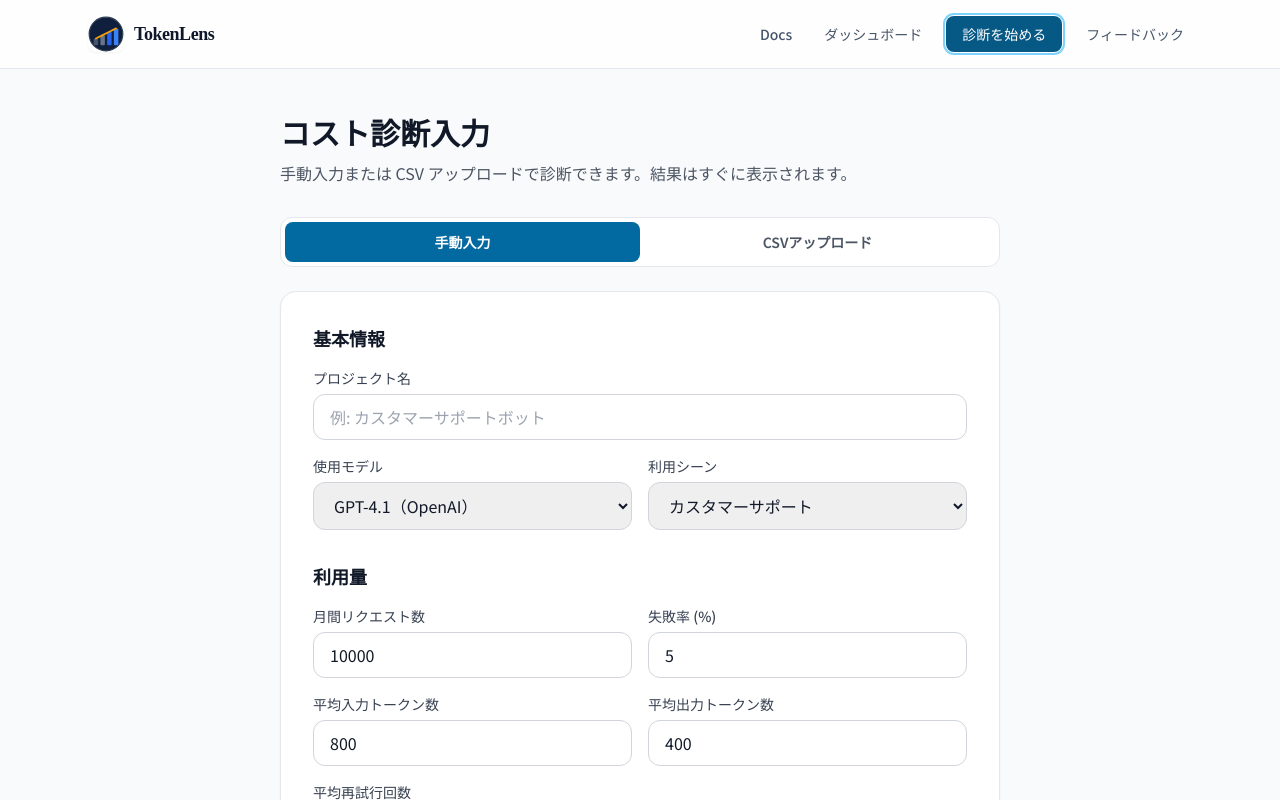
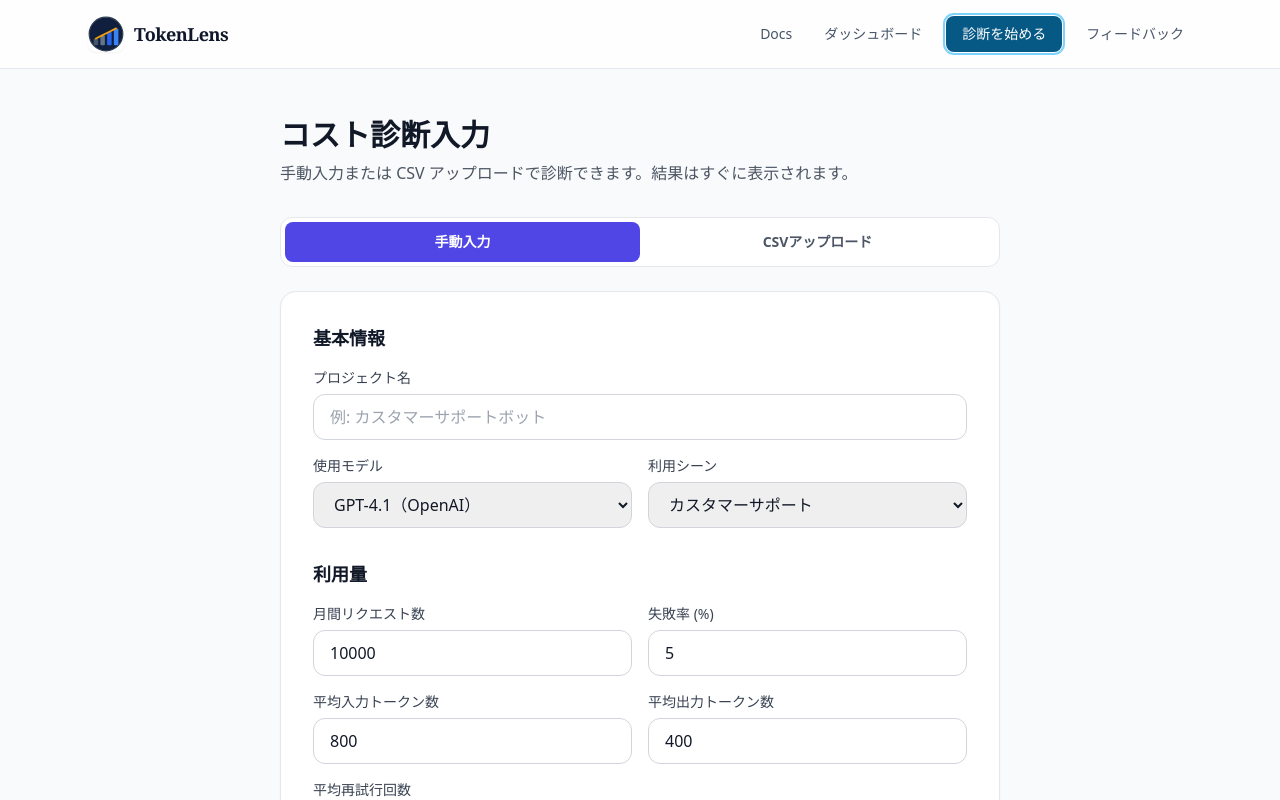
Before and after one commit to Hine-ha/ai-cost-pilot, a Next.js app: page /diagnose in a window 1280 px wide. Shown: the top 800 px of the page. Built offline with nearby package versions, Linux system fonts and the light colour scheme.

Commit message:
Use my-tokenlens.vercel.app as production URL

```diff
--- a/package.json
+++ b/package.json
@@ -18,8 +18,7 @@
     "@supabase/supabase-js": "^2.110.0",
     "next": "14.2.35",
     "react": "^18",
-    "react-dom": "^18",
-    "recharts": "^3.9.1"
+    "react-dom": "^18"
   },
   "devDependencies": {
     "@types/node": "^20",
--- a/src/app/diagnose/page.tsx
+++ b/src/app/diagnose/page.tsx
@@ -48,9 +48,7 @@ export default function DiagnosePage() {
 
       <main className="mx-auto max-w-3xl px-4 py-12 sm:px-6">
         <div className="mb-8">
-          <h1 className="font-serif text-3xl font-bold text-gray-900">
-            コスト診断入力
-          </h1>
+          <h1 className="text-3xl font-bold text-gray-900">コスト診断入力</h1>
           <p className="mt-2 text-gray-600">
             手動入力または CSV アップロードで診断できます。結果はすぐに表示されます。
           </p>
@@ -62,7 +60,7 @@ export default function DiagnosePage() {
             onClick={() => setActiveTab("manual")}
             className={`flex-1 rounded-lg px-4 py-2.5 text-sm font-semibold transition ${
               activeTab === "manual"
-                ? "bg-sky-700 text-white"
+                ? "bg-indigo-600 text-white"
                 : "text-gray-600 hover:bg-gray-50"
             }`}
           >
@@ -73,7 +71,7 @@ export default function DiagnosePage() {
             onClick={() => setActiveTab("csv")}
             className={`flex-1 rounded-lg px-4 py-2.5 text-sm font-semibold transition ${
               activeTab === "csv"
-                ? "bg-sky-700 text-white"
+                ? "bg-indigo-600 text-white"
                 : "text-gray-600 hover:bg-gray-50"
             }`}
           >
@@ -109,7 +107,7 @@ export default function DiagnosePage() {
                   setForm((prev) => ({ ...prev, projectName: e.target.value }))
                 }
                 placeholder="例: カスタマーサポートボット"
-                className="w-full rounded-xl border border-gray-300 px-4 py-2.5 text-gray-900 outline-none transition focus:border-sky-600 focus:ring-2 focus:ring-sky-100"
+                className="w-full rounded-xl border border-gray-300 px-4 py-2.5 text-gray-900 outline-none transition focus:border-indigo-500 focus:ring-2 focus:ring-indigo-100"
               />
             </div>
 
@@ -130,7 +128,7 @@ export default function DiagnosePage() {
                       model: e.target.value as ModelId,
                     }))
                   }
-                  className="w-full rounded-xl border border-gray-300 px-4 py-2.5 text-gray-900 outline-none transition focus:border-sky-600 focus:ring-2 focus:ring-sky-100"
+                  className="w-full rounded-xl border border-gray-300 px-4 py-2.5 text-gray-900 outline-none transition focus:border-indigo-500 focus:ring-2 focus:ring-indigo-100"
                 >
                   {MODEL_OPTIONS.map((option) => (
                     <option key={option.value} value={option.value}>
@@ -156,7 +154,7 @@ export default function DiagnosePage() {
                       useCase: e.target.value as UseCase,
                     }))
                   }
-                  className="w-full rounded-xl border border-gray-300 px-4 py-2.5 text-gray-900 outline-none transition focus:border-sky-600 focus:ring-2 focus:ring-sky-100"
+                  className="w-full rounded-xl border border-gray-300 px-4 py-2.5 text-gray-900 outline-none transition focus:border-indigo-500 focus:ring-2 focus:ring-indigo-100"
                 >
                   {USE_CASE_OPTIONS.map((option) => (
                     <option key={option} value={option}>
@@ -190,7 +188,7 @@ export default function DiagnosePage() {
                   onChange={(e) =>
                     updateNumber("monthlyRequests", e.target.value)
                   }
-                  className="w-full rounded-xl border border-gray-300 px-4 py-2.5 text-gray-900 outline-none transition focus:border-sky-600 focus:ring-2 focus:ring-sky-100"
+                  className="w-full rounded-xl border border-gray-300 px-4 py-2.5 text-gray-900 outline-none transition focus:border-indigo-500 focus:ring-2 focus:ring-indigo-100"
                 />
               </div>
 
@@ -210,7 +208,7 @@ export default function DiagnosePage() {
                   required
                   value={form.failureRate}
                   onChange={(e) => updateNumber("failureRate", e.target.value)}
-                  className="w-full rounded-xl border border-gray-300 px-4 py-2.5 text-gray-900 outline-none transition focus:border-sky-600 focus:ring-2 focus:ring-sky-100"
+                  className="w-full rounded-xl border border-gray-300 px-4 py-2.5 text-gray-900 outline-none transition focus:border-indigo-500 focus:ring-2 focus:ring-indigo-100"
                 />
               </div>
 
@@ -230,7 +228,7 @@ export default function DiagnosePage() {
                   onChange={(e) =>
                     updateNumber("averageInputTokens", e.target.value)
                   }
-                  className="w-full rounded-xl border border-gray-300 px-4 py-2.5 text-gray-900 outline-none transition focus:border-sky-600 focus:ring-2 focus:ring-sky-100"
+                  className="w-full rounded-xl border border-gray-300 px-4 py-2.5 text-gray-900 outline-none transition focus:border-indigo-500 focus:ring-2 focus:ring-indigo-100"
                 />
               </div>
 
@@ -250,7 +248,7 @@ export default function DiagnosePage() {
                   onChange={(e) =>
                     updateNumber("averageOutputTokens", e.target.value)
                   }
-                  className="w-full rounded-xl border border-gray-300 px-4 py-2.5 text-gray-900 outline-none transition focus:border-sky-600 focus:ring-2 focus:ring-sky-100"
+                  className="w-full rounded-xl border border-gray-300 px-4 py-2.5 text-gray-900 outline-none transition focus:border-indigo-500 focus:ring-2 focus:ring-indigo-100"
                 />
               </div>
 
@@ -271,7 +269,7 @@ export default function DiagnosePage() {
                   onChange={(e) =>
                     updateNumber("averageRetries", e.target.value)
                   }
-                  className="w-full rounded-xl border border-gray-300 px-4 py-2.5 text-gray-900 outline-none transition focus:border-sky-600 focus:ring-2 focus:ring-sky-100"
+                  className="w-full rounded-xl border border-gray-300 px-4 py-2.5 text-gray-900 outline-none transition focus:border-indigo-500 focus:ring-2 focus:ring-indigo-100"
                 />
               </div>
             </div>
@@ -293,7 +291,7 @@ export default function DiagnosePage() {
                       hasCache: e.target.checked,
                     }))
                   }
-                  className="h-4 w-4 rounded border-gray-300 text-sky-700 focus:ring-sky-600"
+                  className="h-4 w-4 rounded border-gray-300 text-indigo-600 focus:ring-indigo-500"
                 />
                 <div>
                   <span className="font-medium text-gray-900">
@@ -312,7 +310,7 @@ export default function DiagnosePage() {
                   onChange={(e) =>
                     setForm((prev) => ({ ...prev, hasRag: e.target.checked }))
                   }
-                  className="h-4 w-4 rounded border-gray-300 text-sky-700 focus:ring-sky-600"
+                  className="h-4 w-4 rounded border-gray-300 text-indigo-600 focus:ring-indigo-500"
                 />
                 <div>
                   <span className="font-medium text-gray-900">
@@ -334,7 +332,7 @@ export default function DiagnosePage() {
                       hasAgent: e.target.checked,
                     }))
                   }
-                  className="h-4 w-4 rounded border-gray-300 text-sky-700 focus:ring-sky-600"
+                  className="h-4 w-4 rounded border-gray-300 text-indigo-600 focus:ring-indigo-500"
                 />
                 <div>
                   <span className="font-medium text-gray-900">
@@ -350,7 +348,7 @@ export default function DiagnosePage() {
 
           <button
             type="submit"
-            className="w-full rounded-xl bg-sky-700 py-3.5 text-base font-semibold text-white transition hover:bg-sky-800"
+            className="w-full rounded-xl bg-indigo-600 py-3.5 text-base font-semibold text-white transition hover:bg-indigo-700"
           >
             診断結果を見る
           </button>
--- a/src/app/globals.css
+++ b/src/app/globals.css
@@ -1,14 +1,12 @@
-@import url("https://fonts.googleapis.com/css2?family=Noto+Sans+JP:wght@400;500;600;700&family=Noto+Serif+JP:wght@500;600;700&display=swap");
-
 @tailwind base;
 @tailwind components;
 @tailwind utilities;
 
 body {
   font-family:
-    "Noto Sans JP",
     "Hiragino Sans",
     "Hiragino Kaku Gothic ProN",
+    "Noto Sans JP",
     "Yu Gothic",
     "Meiryo",
     system-ui,
--- a/src/app/layout.tsx
+++ b/src/app/layout.tsx
@@ -2,6 +2,7 @@ import type { Metadata } from "next";
 import "./globals.css";
 
 export const metadata: Metadata = {
+  metadataBase: new URL("https://my-tokenlens.vercel.app"),
   title: "TokenLens | 生成AIコスト診断ツール",
   description:
     "LLM API の利用料、失敗リクエスト、過剰なトークン消費を可視化し、削減ポイントを提案します。",
--- a/src/app/results/page.tsx
+++ b/src/app/results/page.tsx
@@ -746,7 +746,7 @@ export default function ResultsPage() {
               PDFレポートを出力
             </button>
             <a
-              href="mailto:hello@aicostpilot.com?subject=TokenLens%20無料相談の予約"
+              href="mailto:hello@tokenlens.com?subject=TokenLens%20無料相談の予約"
               className="inline-flex w-full items-center justify-center rounded-xl border border-gray-300 bg-white px-6 py-3 text-sm font-semibold text-gray-800 transition hover:bg-gray-50 sm:w-auto"
             >
               無料相談を予約する
--- a/src/components/ProgressBar.tsx
+++ b/src/components/ProgressBar.tsx
@@ -2,19 +2,19 @@ interface ProgressBarProps {
   label: string;
   amount?: string;
   percentage: number;
-  color?: "sky" | "red" | "emerald" | "amber";
+  color?: "indigo" | "red" | "emerald" | "amber";
 }
 
 export default function ProgressBar({
   label,
   amount,
   percentage,
-  color = "sky",
+  color = "indigo",
 }: ProgressBarProps) {
   const clampedPercentage = Math.min(Math.max(percentage, 0), 100);
 
   const barColor = {
-    sky: "bg-sky-700",
+    indigo: "bg-indigo-600",
     red: "bg-red-500",
     emerald: "bg-emerald-500",
     amber: "bg-amber-500",
--- a/tailwind.config.ts
+++ b/tailwind.config.ts
@@ -10,20 +10,14 @@ const config: Config = {
     extend: {
       fontFamily: {
         sans: [
-          "Noto Sans JP",
           "Hiragino Sans",
           "Hiragino Kaku Gothic ProN",
+          "Noto Sans JP",
           "Yu Gothic",
           "Meiryo",
           "system-ui",
           "-apple-system",
           "sans-serif",
-        ],
-        serif: [
-          "Noto Serif JP",
-          "Hiragino Mincho ProN",
-          "Yu Mincho",
-          "serif",
         ],
       },
     },
```
Also changed, not shown: src/components/FeatureCard.tsx (+7 -9 lines), 1 other file (tests, documents, lock files or other folders).
